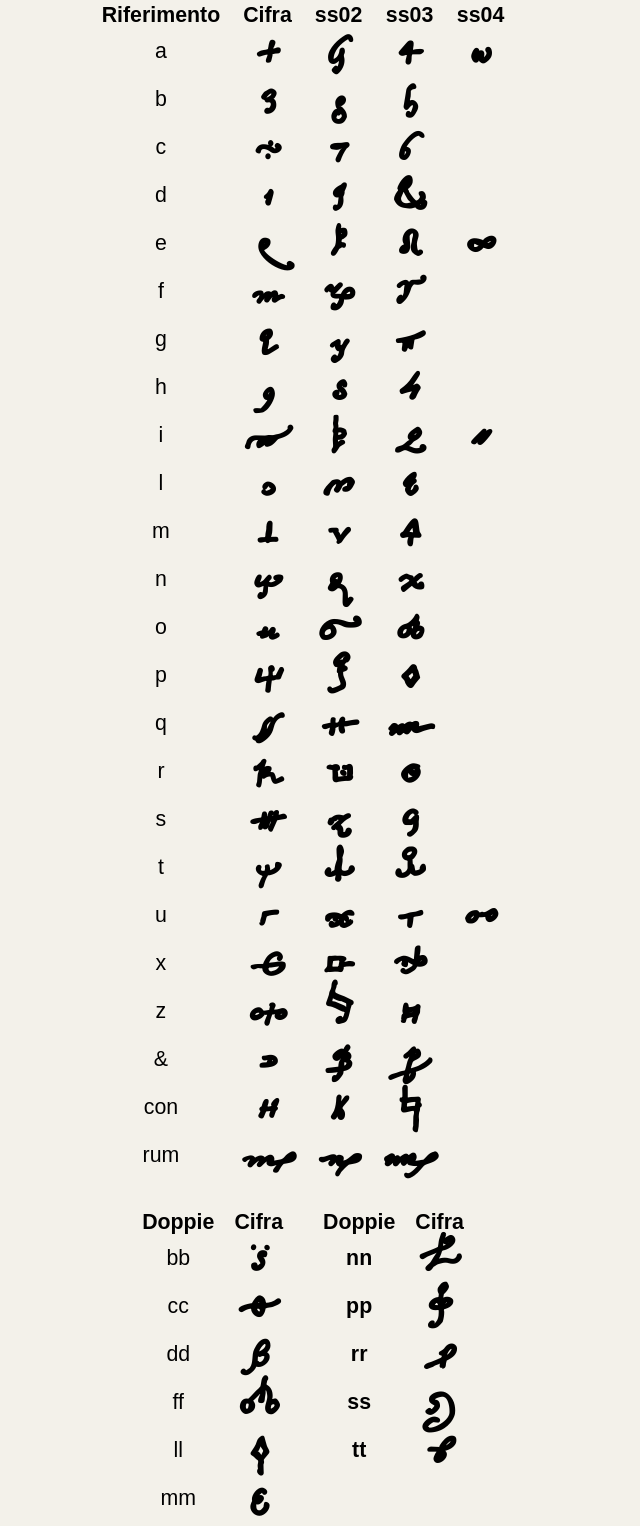
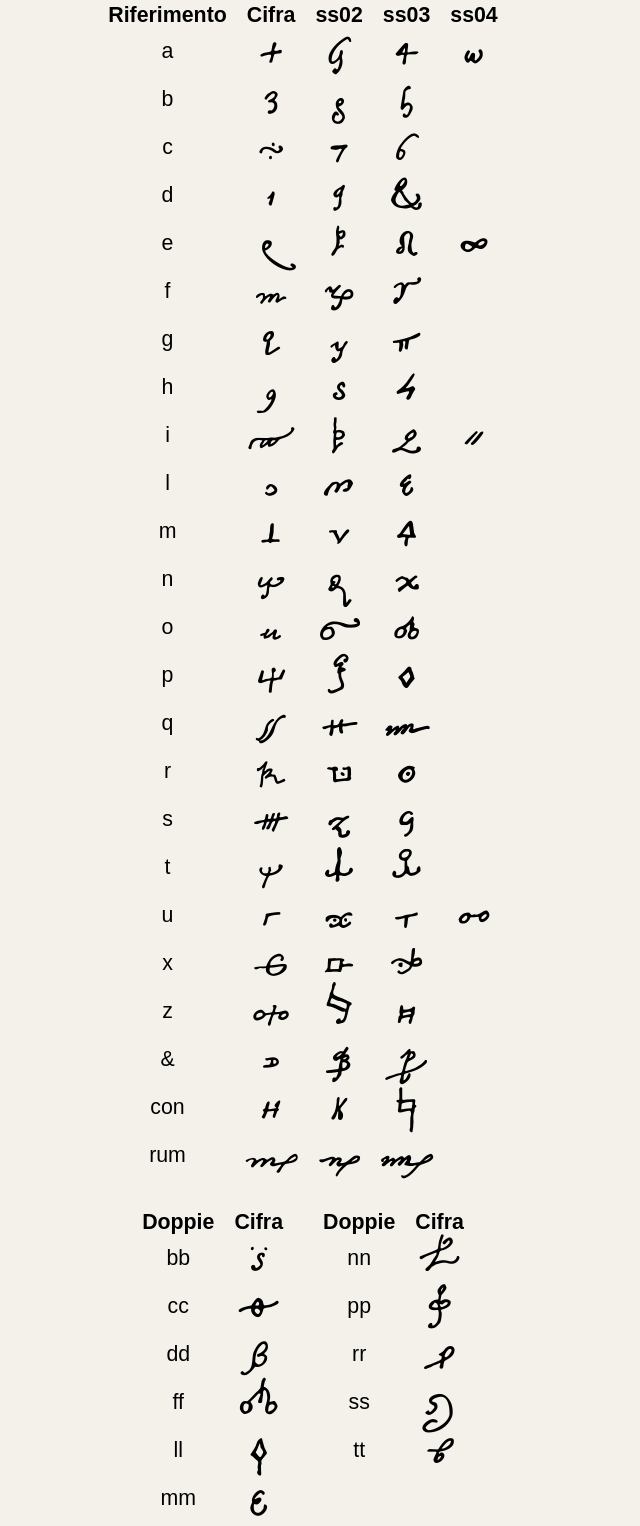
Before and after one commit to m-casanova/Ziffera-veneta, a plain HTML site: page index.html in a window 1280 px wide. Shown: the part 854-2380 px from the top of the page, without its empty margins (482-1122 px from the left). Drawn offline with Linux system fonts and the light colour scheme; a web font is replaced by a local one.

Commit message:
fix table

```diff
--- a/index.html
+++ b/index.html
@@ -98,76 +98,76 @@ th { padding: 0px 10px }
 					<th>Riferimento</th><th>Cifra</th><th>ss02</th><th>ss03</th><th>ss04</th>
 				</tr>
 				<tr>
-					<td>a</th><th class="ss01">a</th><th class="ss02">a</th><th class="ss03">a</th><th class="ss04">a</th>
+					<td>a</td><td class="ss01">a</td><td class="ss02">a</td><td class="ss03">a</td><td class="ss04">a</td>
 				</tr>
 				<tr>
-					<td>b</th><th class="ss01">b</th><th class="ss02">b</th><th class="ss03">b</th><th></th>
+					<td>b</td><td class="ss01">b</td><td class="ss02">b</td><td class="ss03">b</td><td></td>
 				</tr>
 				<tr>
-					<td>c</th><th class="ss01">c</th><th class="ss02">c</th><th class="ss03">c</th><th></th>
+					<td>c</td><td class="ss01">c</td><td class="ss02">c</td><td class="ss03">c</td><td></td>
 				</tr>
 				<tr>
-					<td>d</th><th class="ss01">d</th><th class="ss02">d</th><th class="ss03">d</th><th></th>
+					<td>d</td><td class="ss01">d</td><td class="ss02">d</td><td class="ss03">d</td><td></td>
 				</tr>
 				<tr>
-					<td>e</th><th class="ss01">e</th><th class="ss02">e</th><th class="ss03">e</th><th class="ss04">e</th>
+					<td>e</td><td class="ss01">e</td><td class="ss02">e</td><td class="ss03">e</td><td class="ss04">e</td>
 				</tr>
 				<tr>
-					<td>f</th><th class="ss01">f</th><th class="ss02">f</th><th class="ss03">f</th><th></th>
+					<td>f</td><td class="ss01">f</td><td class="ss02">f</td><td class="ss03">f</td><td></td>
 				</tr>
 				<tr>
-					<td>g</th><th class="ss01">g</th><th class="ss02">g</th><th class="ss03">g</th><th></th>
+					<td>g</td><td class="ss01">g</td><td class="ss02">g</td><td class="ss03">g</td><td></td>
 				</tr>
 				<tr>
-					<td>h</th><th class="ss01">h</th><th class="ss02">h</th><th class="ss03">h</th><th></th>
+					<td>h</td><td class="ss01">h</td><td class="ss02">h</td><td class="ss03">h</td><td></td>
 				</tr>
 				<tr>
-					<td>i</th><th class="ss01">i</th><th class="ss02">i</th><th class="ss03">i</th><th class="ss04">i</th>
+					<td>i</td><td class="ss01">i</td><td class="ss02">i</td><td class="ss03">i</td><td class="ss04">i</td>
 				</tr>
 				<tr>
-					<td>l</th><th class="ss01">l</th><th class="ss02">l</th><th class="ss03">l</th><th></th>
+					<td>l</td><td class="ss01">l</td><td class="ss02">l</td><td class="ss03">l</td><td></td>
 				</tr>
 				<tr>
-					<td>m</th><th class="ss01">m</th><th class="ss02">m</th><th class="ss03">m</th><th></th>
+					<td>m</td><td class="ss01">m</td><td class="ss02">m</td><td class="ss03">m</td><td></td>
 				</tr>
 				<tr>
-					<td>n</th><th class="ss01">n</th><th class="ss02">n</th><th class="ss03">n</th><th></th>
+					<td>n</td><td class="ss01">n</td><td class="ss02">n</td><td class="ss03">n</td><td></td>
 				</tr>
 				<tr>
-					<td>o</th><th class="ss01">o</th><th class="ss02">o</th><th class="ss03">o</th><th></th>
+					<td>o</td><td class="ss01">o</td><td class="ss02">o</td><td class="ss03">o</td><td></td>
 				</tr>
 				<tr>
-					<td>p</th><th class="ss01">p</th><th class="ss02">p</th><th class="ss03">p</th><th></th>
+					<td>p</td><td class="ss01">p</td><td class="ss02">p</td><td class="ss03">p</td><td></td>
 				</tr>
 				<tr>
-					<td>q</th><th class="ss01">q</th><th class="ss02">q</th><th class="ss03">q</th><th></th>
+					<td>q</td><td class="ss01">q</td><td class="ss02">q</td><td class="ss03">q</td><td></td>
 				</tr>
 				<tr>
-					<td>r</th><th class="ss01">r</th><th class="ss02">r</th><th class="ss03">r</th><th></th>
+					<td>r</td><td class="ss01">r</td><td class="ss02">r</td><td class="ss03">r</td><td></td>
 				</tr>
 				<tr>
-					<td>s</th><th class="ss01">s</th><th class="ss02">s</th><th class="ss03">s</th><th></th>
+					<td>s</td><td class="ss01">s</td><td class="ss02">s</td><td class="ss03">s</td><td></td>
 				</tr>
 				<tr>
-					<td>t</th><th class="ss01">t</th><th class="ss02">t</th><th class="ss03">t</th><th></th>
+					<td>t</td><td class="ss01">t</td><td class="ss02">t</td><td class="ss03">t</td><td></td>
 				</tr>
 				<tr>
-					<td>u</th><th class="ss01">u</th><th class="ss02">u</th><th class="ss03">u</th><th class="ss04">u</th>
+					<td>u</td><td class="ss01">u</td><td class="ss02">u</td><td class="ss03">u</td><td class="ss04">u</td>
 				</tr>
 				<tr>
-					<td>x</th><th class="ss01">x</th><th class="ss02">x</th><th class="ss03">x</th><th></th>
+					<td>x</td><td class="ss01">x</td><td class="ss02">x</td><td class="ss03">x</td><td></td>
 				</tr>
 				<tr>
-					<td>z</th><th class="ss01">z</th><th class="ss02">z</th><th class="ss03">z</th><th></th>
+					<td>z</td><td class="ss01">z</td><td class="ss02">z</td><td class="ss03">z</td><td></td>
 				</tr>
 				<tr>
-					<td>&</th><th class="ss01">&</th><th class="ss02">&</th><th class="ss03">&</th><th></th>
+					<td>&</td><td class="ss01">&</td><td class="ss02">&</td><td class="ss03">&</td><td></td>
 				</tr>
 				<tr>
-					<td>con</th><th class="ss01">con</th><th class="ss02">con</th><th class="ss03">con</th><th></th>
+					<td>con</td><td class="ss01">con</td><td class="ss02">con</td><td class="ss03">con</td><td></td>
 				</tr>
 				<tr>
-					<td>rum</th><th class="ss01">rum</th><th class="ss02">rum</th><th class="ss03">rum</th><th></th>
+					<td>rum</td><td class="ss01">rum</td><td class="ss02">rum</td><td class="ss03">rum</td><td></td>
 				</tr>
 			</table>
 			<table cellpadding="0" cellspacing="0">
@@ -175,22 +175,22 @@ th { padding: 0px 10px }
 					<th>Doppie</th><th>Cifra</th><th></th><th>Doppie</th><th>Cifra</th>
 				</tr>
 				<tr>
-					<td>bb</th><th class="ss01">bb</th><th></th><th>nn</th><th class="ss01">nn</th>
+					<td>bb</td><td class="ss01">bb</td><td></td><td>nn</td><td class="ss01">nn</td>
 				</tr>
 				<tr>
-					<td>cc</th><th class="ss01">cc</th><th></th><th>pp</th><th class="ss01">pp</th>
+					<td>cc</td><td class="ss01">cc</td><td></td><td>pp</td><td class="ss01">pp</td>
 				</tr>
 				<tr>
-					<td>dd</th><th class="ss01">dd</th><th></th><th>rr</th><th class="ss01">rr</th>
+					<td>dd</td><td class="ss01">dd</td><td></td><td>rr</td><td class="ss01">rr</td>
 				</tr>
 				<tr>
-					<td>ff</th><th class="ss01">ff</th><th></th><th>ss</th><th class="ss01">ss</th>
+					<td>ff</td><td class="ss01">ff</td><td></td><td>ss</td><td class="ss01">ss</td>
 				</tr>
 				<tr>
-					<td>ll</th><th class="ss01">ll</th><th></th><th>tt</th><th class="ss01">tt</th>
+					<td>ll</td><td class="ss01">ll</td><td></td><td>tt</td><td class="ss01">tt</td>
 				</tr>
 				<tr>
-					<td>mm</th><th class="ss01">mm</th><th></th><th></th><th></th>
+					<td>mm</td><td class="ss01">mm</td><td></td><td></td><td></td>
 				</tr>
 			</table>
 			<p>Per complicare la decifrazione del messaggio erano inclusi anche simboli senza significato (inseriti nel font come numeri).</p>
@@ -199,19 +199,19 @@ th { padding: 0px 10px }
 					<th>Numero</th><th>Cifra</th><th></th><th>Numero</th><th>Cifra</th>
 				</tr>
 				<tr>
-					<td>1</th><th class="ss01">1</th><th></th><th>6</th><th class="ss01">6</th>
+					<td>1</td><td class="ss01">1</td><td></td><td>6</td><td class="ss01">6</td>
 				</tr>
 				<tr>
-					<td>2</th><th class="ss01">2</th><th></th><th>7</th><th class="ss01">7</th>
+					<td>2</td><td class="ss01">2</td><td></td><td>7</td><td class="ss01">7</td>
 				</tr>
 				<tr>
-					<td>3</th><th class="ss01">3</th><th></th><th>8</th><th class="ss01">8</th>
+					<td>3</td><td class="ss01">3</td><td></td><td>8</td><td class="ss01">8</td>
 				</tr>
 				<tr>
-					<td>4</th><th class="ss01">4</th><th></th><th>9</th><th class="ss01">9</th>
+					<td>4</td><td class="ss01">4</td><td></td><td>9</td><td class="ss01">9</td>
 				</tr>
 				<tr>
-					<td>5</th><th class="ss01">5</th><th></th><th></th><th></th>
+					<td>5</td><td class="ss01">5</td><td></td><td></td><td></td>
 				</tr>
 			</table>
 			<p>Utilizzando <b>'ss01'</b> il testo viene cifrato alternando le diverse versioni dei caratteri se appaiono vicini (entro 10 caratteri).</p>
```
